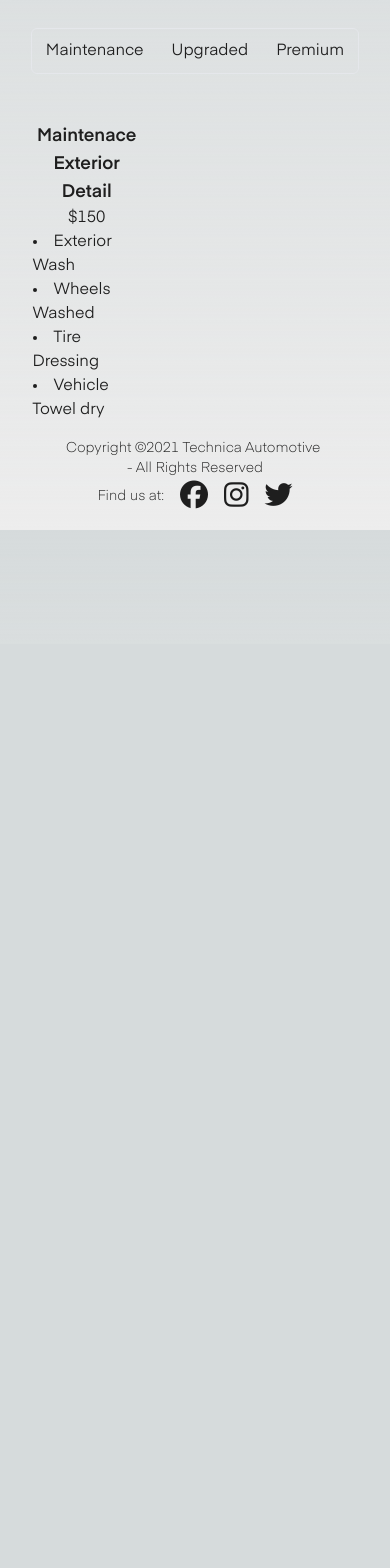
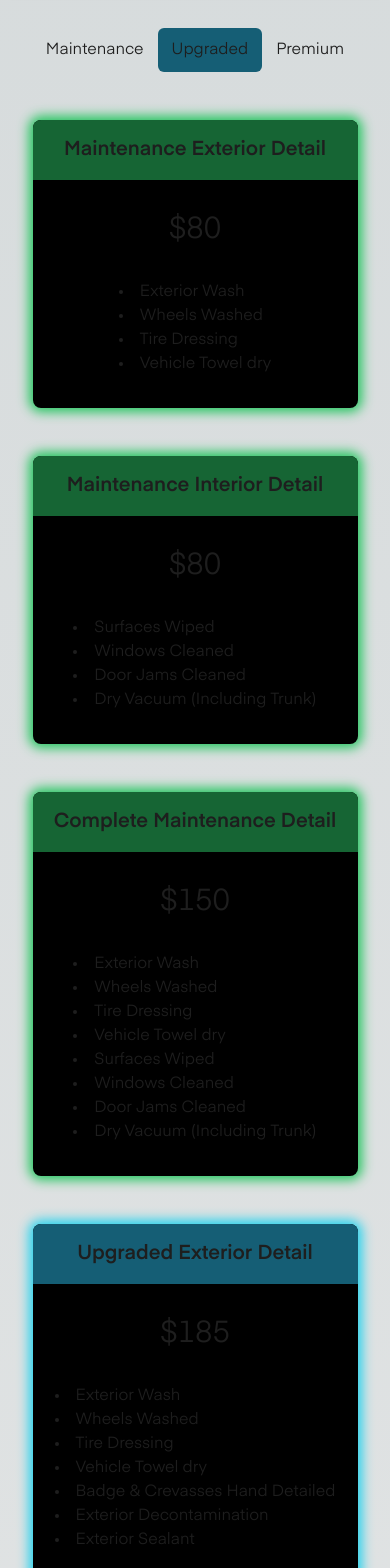
Before and after one commit to jsc604/technica, a Next.js app: page /detailing in a window 390 px wide. Shown: the part 200-1768 px from the top of the page. Before the commit the page ends 844 px from the top, so only its background shows below. Built offline with nearby package versions, Linux system fonts and the light colour scheme.

Commit message:
made packages and button responsive

```diff
--- a/app/components/NavBar.tsx
+++ b/app/components/NavBar.tsx
@@ -15,7 +15,7 @@ const Navbar = () => {
 
   return (
     <div className="shadow-lg">
-      <nav className="w-5/6 flex items-center py-5 justify-center md:justify-between mx-auto">
+      <nav className="w-5/6 flex items-center py-5 justify-center md:justify-between mx-auto text-center">
         <div className="w-1/6">
           <Link href="#">
             <Image src={logo} height={494} width={1475} alt="logo" layout="responsive"/>
--- a/app/components/PackageMaintenance.tsx
+++ b/app/components/PackageMaintenance.tsx
@@ -1,14 +1,40 @@
+import Link from "next/link";
+
 const PackageMaintenance = () => {
   return (
-    <div className="grid grid-cols-3 w-5/6 mx-auto">
-      <div>
-        <h2 className="font-semibold text-lg text-center">Maintenace Exterior Detail</h2>
-        <h2 className="text-center">$150</h2>
-        <div>
+    <div className="grid grid-cols-1 lg:grid-cols-3 gap-12 w-5/6 mx-auto mb-12">
+      <div className="rounded-lg shadow-full shadow-green-500 bg-black">
+        <h2 className="font-semibold text-xl text-center p-4 rounded-t-lg bg-green-800">Maintenance Exterior Detail</h2>
+        <h2 className="text-center text-3xl mt-8 mb-4">$80</h2>
+        <div className="p-4 pb-8 grid grid-cols-1 sm:max-lg:grid-cols-2 w-fit mx-auto">
           <li>Exterior Wash</li>
           <li>Wheels Washed</li>
           <li>Tire Dressing</li>
           <li>Vehicle Towel dry</li>
+        </div>
+      </div>
+      <div className="rounded-lg shadow-full shadow-green-500 bg-black">
+        <h2 className="font-semibold text-xl text-center p-4 rounded-t-lg bg-green-800">Maintenance Interior Detail</h2>
+        <h2 className="text-center text-3xl mt-8 mb-4">$80</h2>
+        <div className="p-4 pb-8 grid grid-cols-1 sm:max-lg:grid-cols-2 w-fit mx-auto">
+          <li>Surfaces Wiped</li>
+          <li>Windows Cleaned</li>
+          <li>Door Jams Cleaned</li>
+          <li>Dry Vacuum (Including Trunk)</li>
+        </div>
+      </div>
+      <div className="rounded-lg shadow-full shadow-green-500 bg-black">
+        <h2 className="font-semibold text-xl text-center p-4 rounded-t-lg bg-green-800">Complete Maintenance Detail</h2>
+        <h2 className="text-center text-3xl mt-8 mb-4">$150</h2>
+        <div className="p-4 pb-8 grid grid-cols-1 sm:max-lg:grid-cols-2 w-fit mx-auto">
+          <li>Exterior Wash</li>
+          <li>Wheels Washed</li>
+          <li>Tire Dressing</li>
+          <li>Vehicle Towel dry</li>
+          <li>Surfaces Wiped</li>
+          <li>Windows Cleaned</li>
+          <li>Door Jams Cleaned</li>
+          <li>Dry Vacuum (Including Trunk)</li>
         </div>
       </div>
     </div>
--- /dev/null
+++ b/app/components/PackagePremium.tsx
@@ -0,0 +1,62 @@
+const PackagePremium = () => {
+  return (
+    <div className="grid grid-cols-1 lg:grid-cols-3 gap-12 w-5/6 mx-auto mb-12">
+      <div className="rounded-lg shadow-full shadow-slate-600 bg-black">
+        <h2 className="font-semibold text-xl text-center p-4 rounded-t-lg bg-slate-800">Upgraded Exterior Detail</h2>
+        <h2 className="text-center text-3xl mt-8 mb-4">$325</h2>
+        <div className="p-4 pb-8 grid grid-cols-1 sm:max-lg:grid-cols-2 w-fit mx-auto">
+          <li>Exterior Wash</li>
+          <li>Wheels Washed</li>
+          <li>Tire Dressing</li>
+          <li>Vehicle Towel dry</li>
+          <li>Badge & Crevasses Hand Detailed</li>
+          <li>Exterior Decontamination</li>
+          <li>Exterior Sealant</li>
+          <li>Wheels Hand Detailed</li>
+          <li>Clay Bar Exterior</li>
+          <li>Surface Polish</li>
+        </div>
+      </div>
+      <div className="rounded-lg shadow-full shadow-slate-600 bg-black">
+        <h2 className="font-semibold text-xl text-center p-4 rounded-t-lg bg-slate-800">Upgraded Interior Detail</h2>
+        <h2 className="text-center text-3xl mt-8 mb-4">$325</h2>
+        <div className="p-4 pb-8 grid grid-cols-1 sm:max-lg:grid-cols-2 w-fit mx-auto">
+          <li>Surfaces Wiped</li>
+          <li>Windows Cleaned</li>
+          <li>Door Jams Cleaned</li>
+          <li>Dry Vacuum (Including Trunk)</li>
+          <li>Thorough Clean</li>
+          <li>Air Vents Addressed</li>
+          <li>Crevasses Hand Detailed</li>
+          <li>Rubber Mats Detailed</li>
+        </div>
+      </div>
+      <div className="rounded-lg shadow-full shadow-slate-600 bg-black">
+        <h2 className="font-semibold text-xl text-center p-4 rounded-t-lg bg-slate-800">Complete Upgraded Detail</h2>
+        <h2 className="text-center text-3xl mt-8 mb-4">$575</h2>
+        <div className="p-4 pb-8 grid grid-cols-1 sm:max-lg:grid-cols-2 w-fit mx-auto">
+          <li>Exterior Wash</li>
+          <li>Wheels Washed</li>
+          <li>Tire Dressing</li>
+          <li>Vehicle Towel dry</li>
+          <li>Badge & Crevasses Hand Detailed</li>
+          <li>Exterior Decontamination</li>
+          <li>Exterior Sealant</li>
+          <li>Wheels Hand Detailed</li>
+          <li>Clay Bar Exterior</li>
+          <li>Surface Polish</li>
+          <li>Surfaces Wiped</li>
+          <li>Windows Cleaned</li>
+          <li>Door Jams Cleaned</li>
+          <li>Dry Vacuum (Including Trunk)</li>
+          <li>Thorough Clean</li>
+          <li>Air Vents Addressed</li>
+          <li>Crevasses Hand Detailed</li>
+          <li>Rubber Mats Detailed</li>
+        </div>
+      </div>
+    </div>
+  )
+};
+
+export default PackagePremium;
--- /dev/null
+++ b/app/components/PackageUpgraded.tsx
@@ -0,0 +1,56 @@
+const PackageUpgraded = () => {
+  return (
+    <div className="grid grid-cols-1 lg:grid-cols-3 gap-12 w-5/6 mx-auto mb-12">
+      <div className="rounded-lg shadow-full shadow-cyan-400 bg-black">
+        <h2 className="font-semibold text-xl text-center p-4 rounded-t-lg bg-cyan-800">Upgraded Exterior Detail</h2>
+        <h2 className="text-center text-3xl mt-8 mb-4">$185</h2>
+        <div className="p-4 pb-8 grid grid-cols-1 sm:max-lg:grid-cols-2 w-fit mx-auto">
+          <li>Exterior Wash</li>
+          <li>Wheels Washed</li>
+          <li>Tire Dressing</li>
+          <li>Vehicle Towel dry</li>
+          <li>Badge & Crevasses Hand Detailed</li>
+          <li>Exterior Decontamination</li>
+          <li>Exterior Sealant</li>
+        </div>
+      </div>
+      <div className="rounded-lg shadow-full shadow-cyan-400 bg-black">
+        <h2 className="font-semibold text-xl text-center p-4 rounded-t-lg bg-cyan-800">Upgraded Interior Detail</h2>
+        <h2 className="text-center text-3xl mt-8 mb-4">$200</h2>
+        <div className="p-4 pb-8 grid grid-cols-1 sm:max-lg:grid-cols-2 w-fit mx-auto">
+          <li>Surfaces Wiped</li>
+          <li>Windows Cleaned</li>
+          <li>Door Jams Cleaned</li>
+          <li>Dry Vacuum (Including Trunk)</li>
+          <li>Thorough Clean</li>
+          <li>Air Vents Addressed</li>
+          <li>Crevasses Hand Detailed</li>
+          <li>Rubber Mats Detailed</li>
+        </div>
+      </div>
+      <div className="rounded-lg shadow-full shadow-cyan-400 bg-black">
+        <h2 className="font-semibold text-xl text-center p-4 rounded-t-lg bg-cyan-800">Complete Upgraded Detail</h2>
+        <h2 className="text-center text-3xl mt-8 mb-4">$350</h2>
+        <div className="p-4 pb-8 grid grid-cols-1 sm:max-lg:grid-cols-2 w-fit mx-auto">
+          <li>Exterior Wash</li>
+          <li>Wheels Washed</li>
+          <li>Tire Dressing</li>
+          <li>Vehicle Towel dry</li>
+          <li>Badge & Crevasses Hand Detailed</li>
+          <li>Exterior Decontamination</li>
+          <li>Exterior Sealant</li>
+          <li>Surfaces Wiped</li>
+          <li>Windows Cleaned</li>
+          <li>Door Jams Cleaned</li>
+          <li>Dry Vacuum (Including Trunk)</li>
+          <li>Thorough Clean</li>
+          <li>Air Vents Addressed</li>
+          <li>Crevasses Hand Detailed</li>
+          <li>Rubber Mats Detailed</li>
+        </div>
+      </div>
+    </div>
+  )
+};
+
+export default PackageUpgraded;
--- a/app/detailing/page.tsx
+++ b/app/detailing/page.tsx
@@ -1,16 +1,43 @@
 'use client'
 
+import { useState } from "react";
 import PackageMaintenance from "../components/PackageMaintenance";
+import PackagePremium from "../components/PackagePremium";
+import PackageUpgraded from "../components/PackageUpgraded";
 
-export default function detailing() {
+export default function Detailing() {
+  const [selected, setSelected] = useState('upgraded');
+
+  const handleClick = (selection: string) => {
+    setSelected(selection);
+  };
+
+
   return (
     <main className="">
-      <div className="mx-auto border w-fit flex justify-evenly rounded-md my-12">
-        <button className="px-3.5 sm:px-8 py-2.5 w-">Maintenance</button>
-        <button className="px-3.5 sm:px-8 py-2.5 w-">Upgraded</button>
-        <button className="px-3.5 sm:px-8 py-2.5 w-">Premium</button>
+      <div className="mx-auto w-5/6 md:w-3/5 flex justify-center rounded-md my-12">
+        <button
+          onClick={() => handleClick('maintenance')}
+          className={`px-3.5 sm:px-8 py-2.5 w-full sm:w-1/3 rounded-md ${selected === 'maintenance' && 'bg-green-800'}`}
+        >
+          Maintenance
+        </button>
+        <button
+          onClick={() => handleClick('upgraded')}
+          className={`px-3.5 sm:px-8 py-2.5 w-full sm:w-1/3 rounded-md ${selected === 'upgraded' && 'bg-cyan-800'}`}
+        >
+          Upgraded
+        </button>
+        <button
+          onClick={() => handleClick('premium')}
+          className={`px-3.5 sm:px-8 py-2.5 w-full sm:w-1/3 rounded-md  ${selected === 'premium' && 'bg-slate-800'}`}
+        >
+          Premium
+        </button>
       </div>
       <PackageMaintenance />
+      <PackageUpgraded />
+      <PackagePremium />
     </main>
   )
 }
--- a/tailwind.config.js
+++ b/tailwind.config.js
@@ -14,7 +14,12 @@ module.exports = {
       },
       fontFamily: {
         sans: ['var(--font-eina01)'],
+      },
+      boxShadow: {
+        'full': '0 0 12px 4px rgba(0, 0, 0, 0.3)',
       }
+
+
     },
   },
   plugins: [],
```
